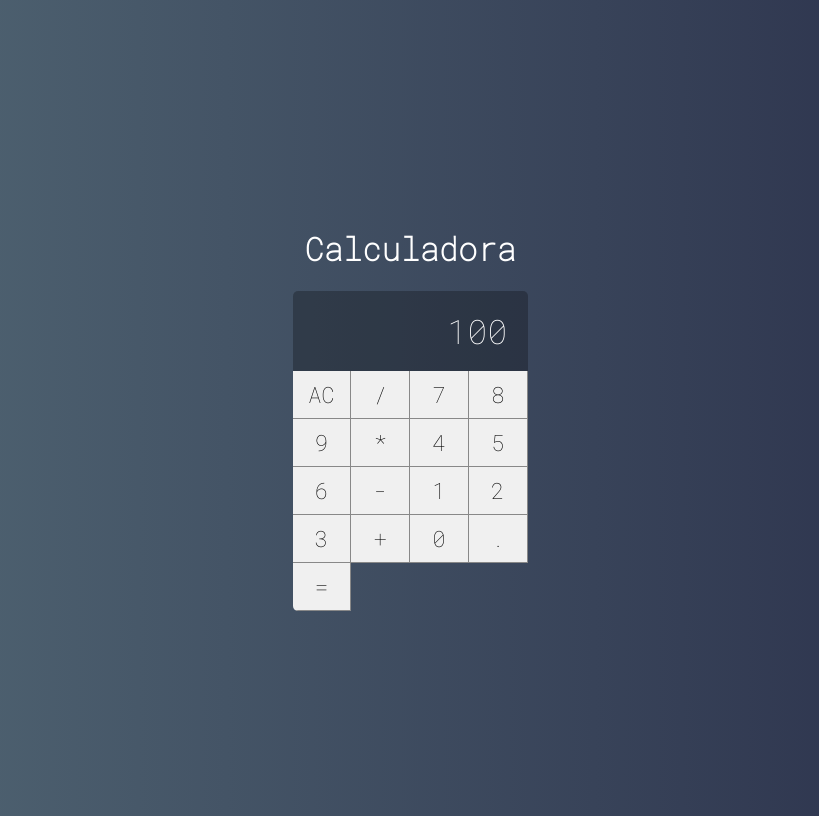
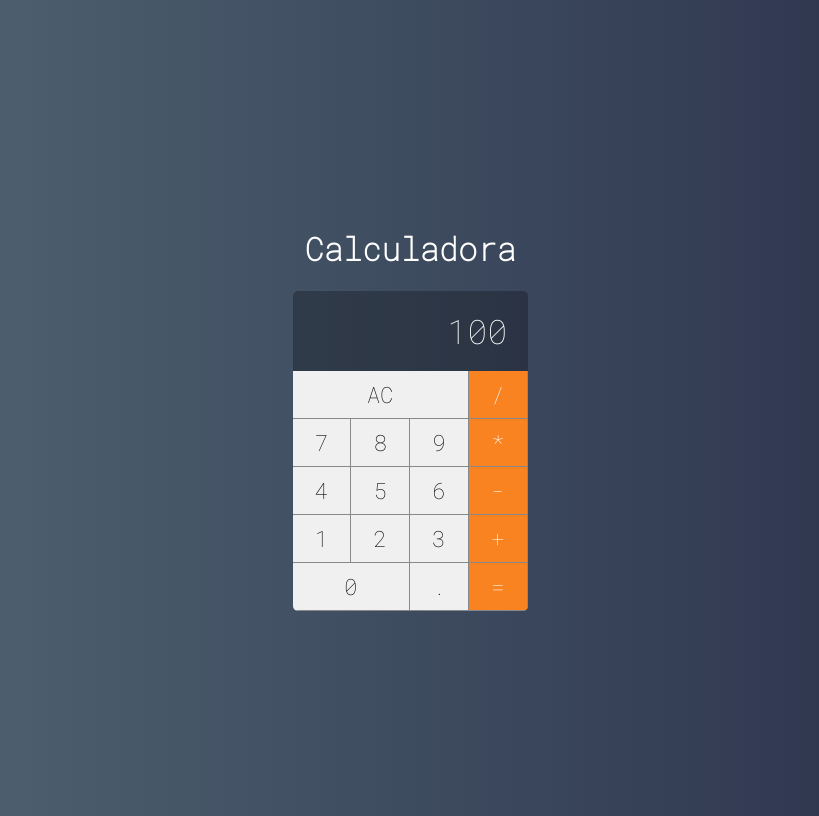
Before and after one commit to guilhermesantoss/calculadora, a React (Create React App) app: page / in a window 1280 px wide. Shown: the whole page, without its empty margins (230-1049 px from the left). Built offline with nearby package versions, Linux system fonts and the light colour scheme.

Commit message:
update componente Button, ajustes no visual da calculadora e implementacao de novas funcoes para os botoes

```diff
--- a/src/components/Button.css
+++ b/src/components/Button.css
@@ -11,3 +11,24 @@
   border-bottom: var(--border-button);
   outline: none;
 }
+
+.button:active {
+  background-color: #ccc;
+}
+
+.button.double {
+  grid-column: span 2;
+}
+
+.button.triple {
+  grid-column: span 3;
+}
+
+.button.operation {
+  background-color: #fa8321;
+  color: #fff;
+}
+
+.button.operation:active {
+  background-color: #fa8321cc;
+}
--- a/src/components/Button.js
+++ b/src/components/Button.js
@@ -1,5 +1,18 @@
 import React from 'react';
 import './Button.css';
 
-export default props =>
-  <button className="button">{props.label}</button>
+export default props => {
+  let classes = 'button ';
+  classes += props.operation ? 'operation' : '';
+  classes += props.double ? 'double' : '';
+  classes += props.triple ? 'triple' : '';
+
+  return (
+    <button
+      onClick={e => props.click && props.click(props.label)}
+      className={classes}
+    >
+      {props.label}
+    </button>
+  );
+}
--- a/src/main/Calculator.js
+++ b/src/main/Calculator.js
@@ -5,27 +5,49 @@
 import Display from '../components/Display';
 
 export default class Calculator extends Component {
+  constructor(props) {
+    super(props);
+
+    // this.clearMemory = this.clearMemory.bind(this);
+    // this.setOperation = this.setOperation.bind(this);
+    // this.addDigit = this.addDigit.bind(this);
+
+    this.state = {};
+  }
+
+  clearMemory = () => {
+    console.log('limpar');
+  }
+
+  setOperation = operation => {
+    console.log(operation);
+  }
+
+  addDigit = n => {
+    console.log(n);
+  }
+
   render() {
     return (
       <div className="calculator">
         <Display value={100} />
-        <Button label="AC" />
-        <Button label="/" />
-        <Button label="7" />
-        <Button label="8" />
-        <Button label="9" />
-        <Button label="*" />
-        <Button label="4" />
-        <Button label="5" />
-        <Button label="6" />
-        <Button label="-" />
-        <Button label="1" />
-        <Button label="2" />
-        <Button label="3" />
-        <Button label="+" />
-        <Button label="0" />
-        <Button label="." />
-        <Button label="=" />
+        <Button label="AC" click={this.clearMemory} triple />
+        <Button label="/" click={this.setOperation} operation />
+        <Button label="7" click={this.addDigit} />
+        <Button label="8" click={this.addDigit} />
+        <Button label="9" click={this.addDigit} />
+        <Button label="*" click={this.setOperation} operation />
+        <Button label="4" click={this.addDigit} />
+        <Button label="5" click={this.addDigit} />
+        <Button label="6" click={this.addDigit} />
+        <Button label="-" click={this.setOperation} operation />
+        <Button label="1" click={this.addDigit} />
+        <Button label="2" click={this.addDigit} />
+        <Button label="3" click={this.addDigit} />
+        <Button label="+" click={this.setOperation} operation />
+        <Button label="0" click={this.addDigit} double />
+        <Button label="." click={this.addDigit} />
+        <Button label="=" click={this.setOperation} operation />
       </div>
     );
   }
```
